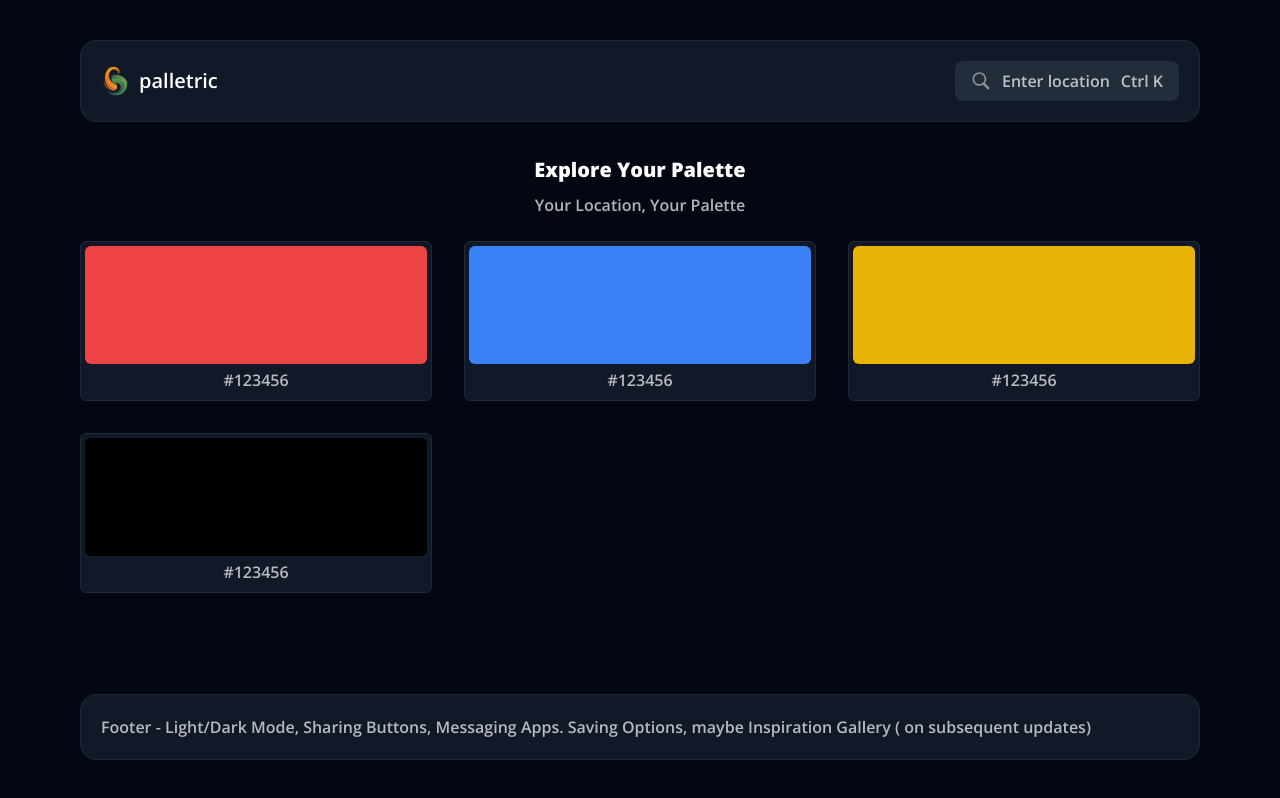
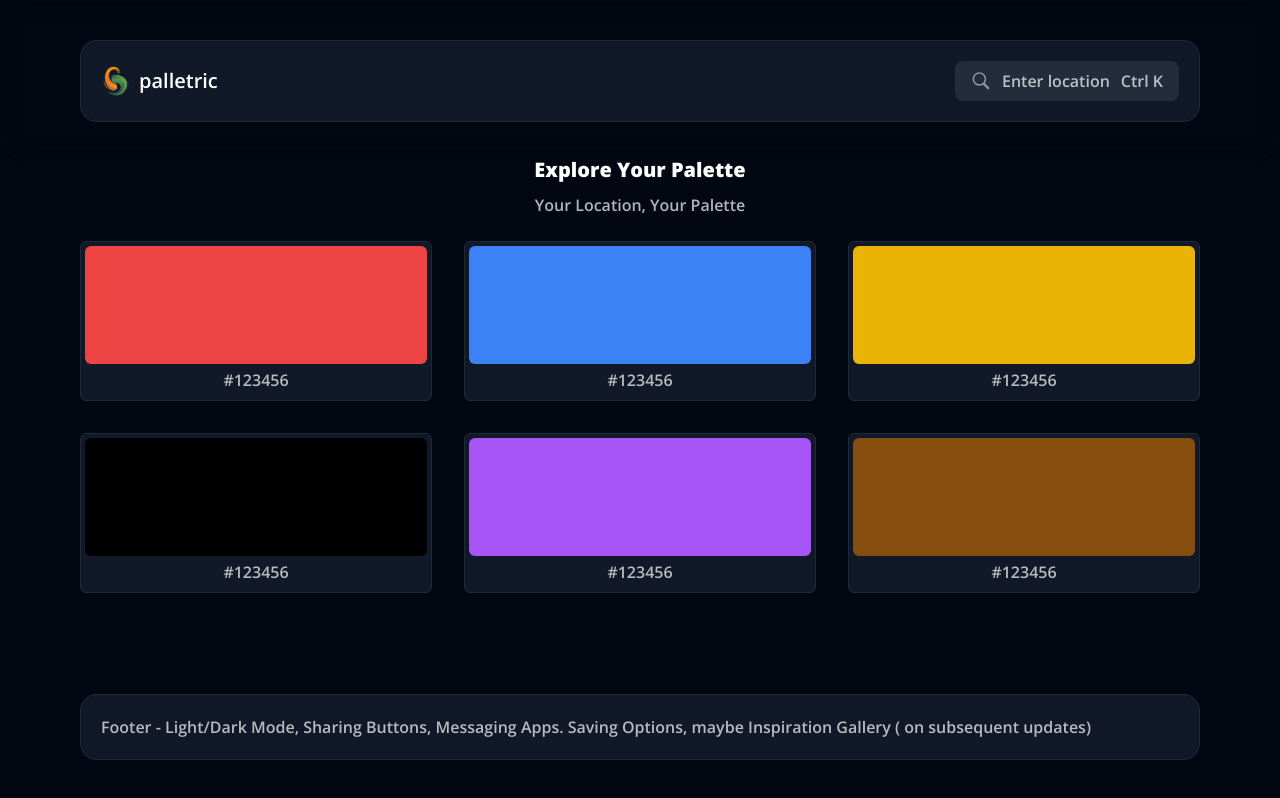
Before and after one commit to Joshardals/Palletric, a Next.js app: page / in a window 1280 px wide. Built offline with nearby package versions, Linux system fonts and the light colour scheme; no server answers.

Commit message:
initial commit

```diff
--- a/components/shared/Palettes.tsx
+++ b/components/shared/Palettes.tsx
@@ -5,6 +5,8 @@ const colors = [
   { color: "bg-blue-500" },
   { color: "bg-yellow-500" },
   { color: "bg-black" },
+  { color: "bg-purple-500" },
+  { color: "bg-yellow-800" },
 ];
 
 export default function Palettes() {
```
